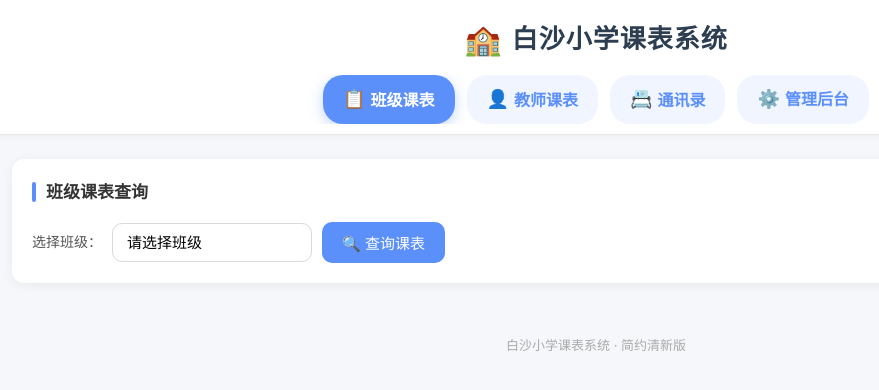
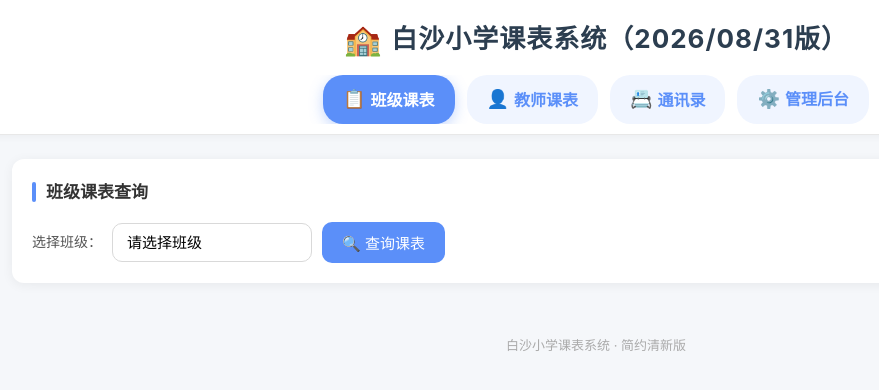
Before and after one commit to DDLZ43/-V12, a website: page index.html in a window 1280 px wide. Shown: the whole page, without its empty margins (44-923 px from the left). Drawn offline with Linux system fonts and the light colour scheme.

Commit message:
Update data 7 周四8/6/_2235

```diff
--- a/index.html
+++ b/index.html
@@ -3,7 +3,7 @@
 <head>
 <meta charset="UTF-8">
 <meta name="viewport" content="width=device-width, initial-scale=1.0, maximum-scale=1.0, user-scalable=no">
-<title>白沙小学课表系统（2026/08/31版）</title>
+<title>白沙小学课表系统</title>
 <link rel="stylesheet" href="css/style.css">
 <base target="_blank">
 <style>
@@ -150,7 +150,7 @@
   <div class="header-inner">
     <div class="logo-area">
       <span class="logo-icon">🏫</span>
-      <span class="logo-text">白沙小学课表系统</span>
+      <span class="logo-text">白沙小学课表系统（2026/08/31版）</span>
     </div>
     <nav class="top-nav">
       <button class="nav-btn active" data-tab="class">
```
